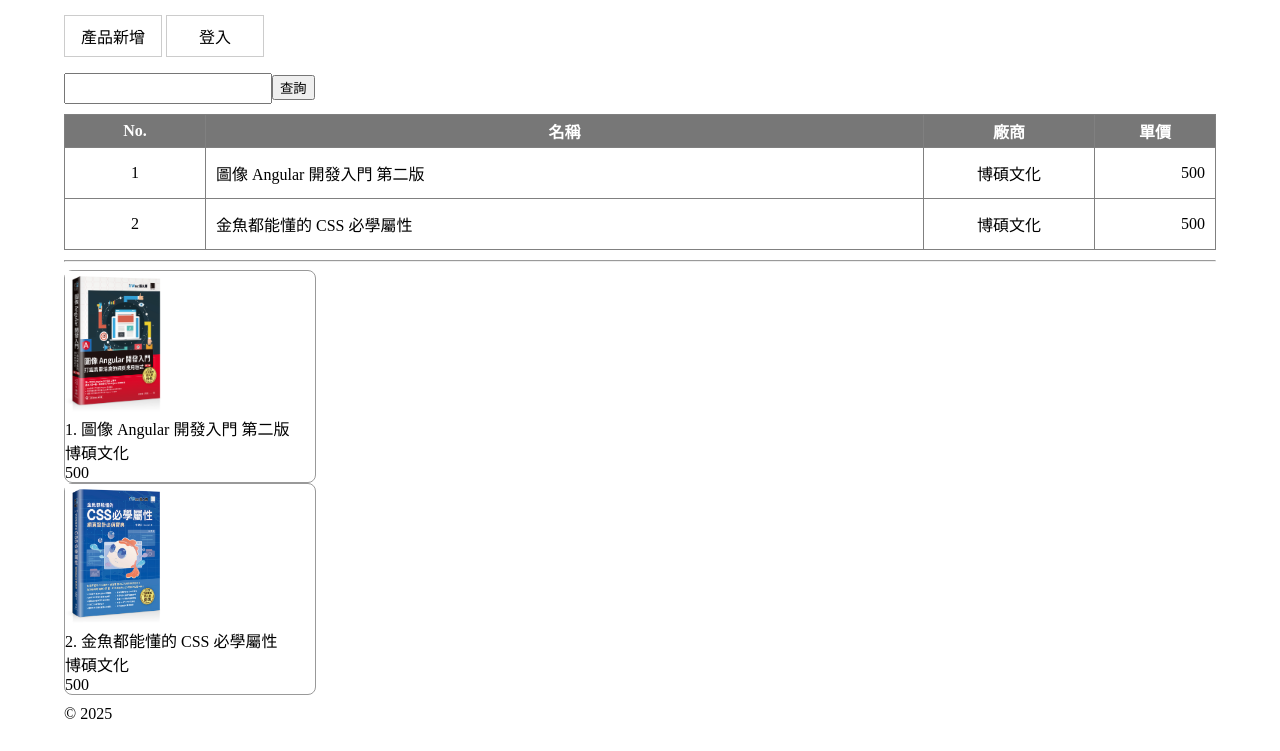
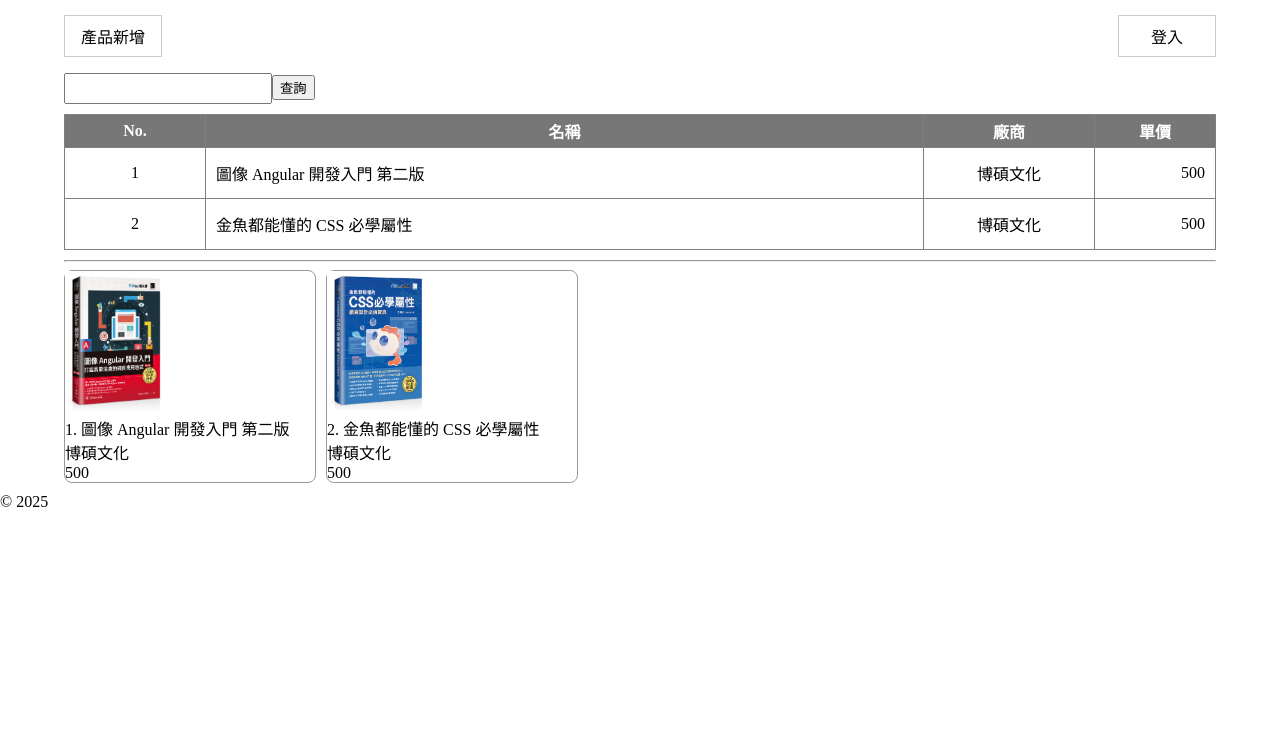
Before and after one commit to chyou180/mcu-141-1-web-14131811, a plain HTML site: page src/index.html in a window 1280 px wide. Shown: the part 49-800 px from the top of the page. Drawn offline with Linux system fonts and the light colour scheme.

Commit message:
feat(css):產品清單排版

```diff
--- a/src/index.html
+++ b/src/index.html
@@ -40,7 +40,8 @@
         </tr>
       </table>
       <hr />
-      <section class="card">
+      <div class="card-container">
+        <div class="card">
             <img src="./asset/images/ang.jpg" alt="" width="100">
         <div>
           <span>1.</span>
@@ -48,8 +49,8 @@
           <div>博碩文化</div>
           <div>500</div>
           </div>
-        </section>
-        <section class="card">
+          </div>
+          <div class="card">
         <img src="./asset/images/css.jpg" alt="" width="100">
         <div>
           <span>2.</span>
@@ -57,6 +58,7 @@
           <div>博碩文化</div>
           <div>500</div>
         </div>
+      </div>
       </section>
     </body>
     <footer>© 2025</footer>
--- a/src/indext.css
+++ b/src/indext.css
@@ -18,6 +18,8 @@ nav {
 ul {
   list-style: none;
   padding: 0;
+  display: flex;
+  justify-content: space-between;
 }
 ul > li {
   display: inline-block;
@@ -32,11 +34,6 @@ a:hover,
 a:focus {
   color: black;
   text-decoration: none;
-}
-.card {
-  border: solid 1px #999;
-  border-radius: 8px;
-  width: 250px;
 }
 input[type="text"] {
   width: 200px;
@@ -73,6 +70,17 @@ td.price {
   width: 100px;
   text-align: right;
 }
+.card-container {
+  display: flex;
+  flex-direction: row;
+  gap: 10px;
+  flex-wrap: wrap;
+}
+.card {
+  border: solid 1px #999;
+  border-radius: 8px;
+  width: 250px;
+}
 footer {
   margin-top: 10px;
 }
```
Lines whose indentation alone changed are shown as unchanged.
